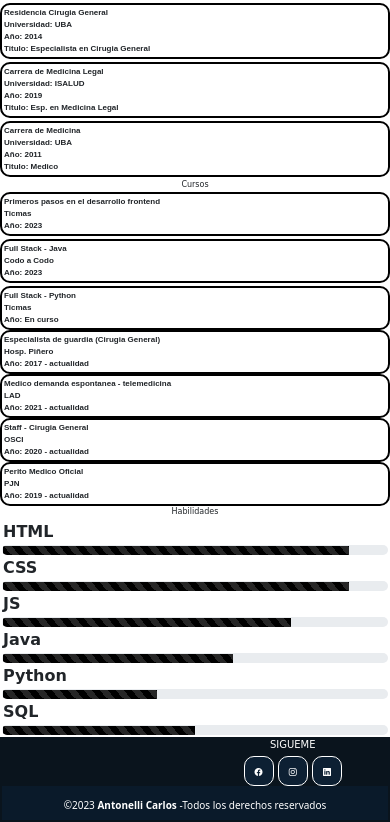
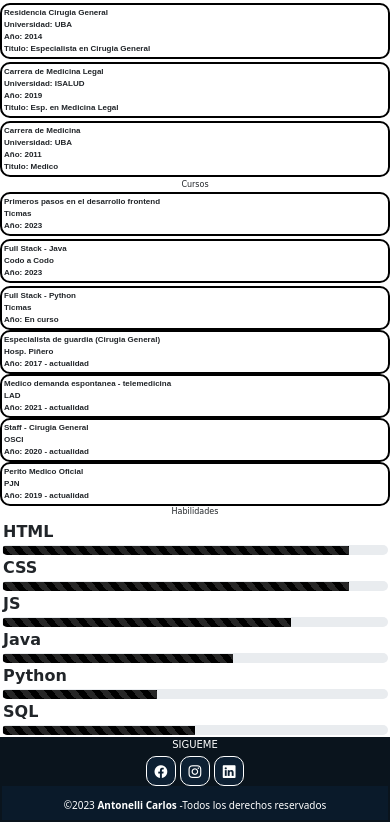
Before and after one commit to scopolia/cv, a plain HTML site: page index.html in a window 390 px wide. Shown: the part 402-1224 px from the top of the page. Drawn offline with nearby package versions, Linux system fonts and the light colour scheme; a web font is replaced by a local one.

Commit message:
Update style.css

```diff
--- a/style.css
+++ b/style.css
@@ -454,9 +454,10 @@ body{
         width: 100%;
         max-width: none;
         margin: 0;
-        display: grid;
-        grid-template-columns: repeat(2,1fr);
-        gap: 5px;
+        display: flex;
+          align-items:center;
+          justify-content:center;
+        gap: 0px;
 
       }
       .box{
@@ -475,8 +476,8 @@ body{
       }
 
      .box1{
-      display: flex;
-      align-items: center;
+      display: none;
+
      }
 
       .pie .grupo-1 .box1 img{
@@ -495,18 +496,14 @@ body{
     }
 
       .pie .grupo-1 .redes-sociales a{
-        display: inline-block;
-        text-decoration: none;
-        border: white solid 1px;
-        border-radius: 10px;
-        font-size: 0.5rem;
+
+        font-size: 0.8rem;
         width: 30px;
         height: 30px;
         line-height: 30px;
         color: white;
         margin-right: 0;
-        background-color: #0d2033;
-        text-align: center;
+
 
     }
 
```
